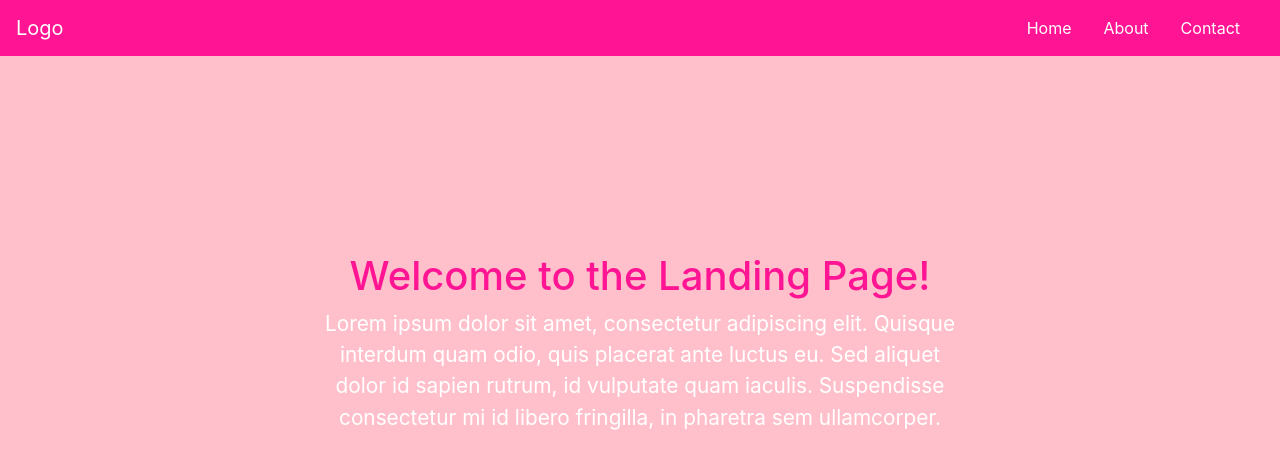
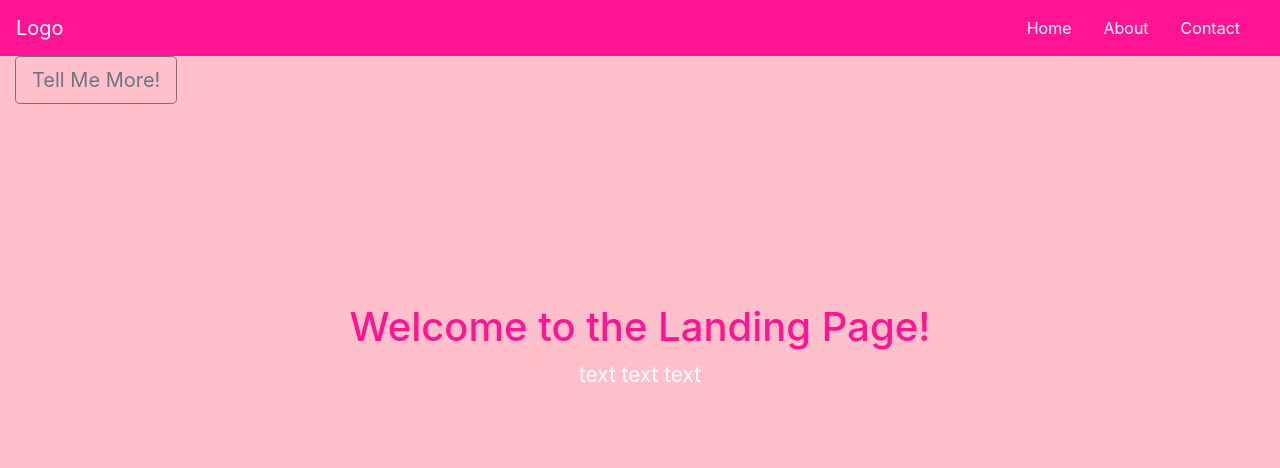
Before and after one commit to evawallis/SWE-Project, a plain HTML site: page index.html in a window 1280 px wide. Drawn offline with nearby package versions, Linux system fonts and the light colour scheme.

Commit message:
11/1 eva

```diff
--- a/index.html
+++ b/index.html
@@ -33,9 +33,11 @@
         <header class="page-header header container-fluid">
             <div class="description">
                 <h1>Welcome to the Landing Page!</h1>
-                <p>Lorem ipsum dolor sit amet, consectetur adipiscing elit. Quisque interdum quam odio, quis placerat ante luctus eu. Sed aliquet dolor id sapien rutrum, id vulputate quam iaculis. Suspendisse consectetur mi id libero fringilla, in pharetra sem ullamcorper.</p>
+                <p>text text text</p>
 
             </div>
+            <button class="btn btn-outline-secondary btn-lg">Tell Me More!</button>
+
         </header>
 		<script src="https://code.jquery.com/jquery-3.5.1.min.js" integrity="sha256-9/aliU8dGd2tb6OSsuzixeV4y/faTqgFtohetphbbj0=" crossorigin="anonymous"></script>
         <script src="https://cdn.jsdelivr.net/npm/bootstrap@4.5.3/dist/js/bootstrap.min.js" integrity="sha384-w1Q4orYjBQndcko6MimVbzY0tgp4pWB4lZ7lr30WKz0vr/aWKhXdBNmNb5D92v7s" crossorigin="anonymous"></script>
```
